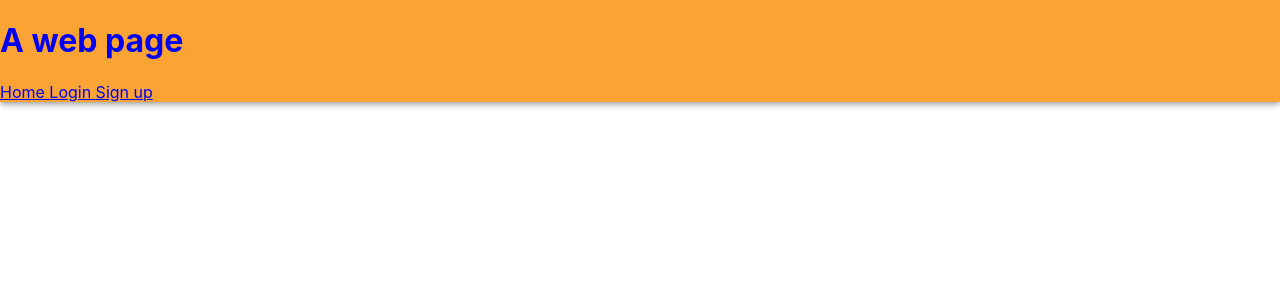
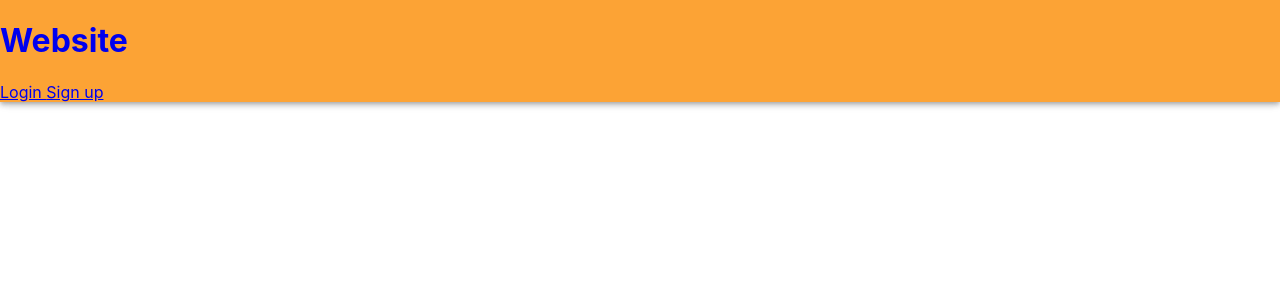
Before and after one commit to HenryRDavis/webthing-fe, a React (Create React App) app in the folder frontend/: page / in a window 1280 px wide. Shown: the top 300 px of the page. Built offline with nearby package versions, Linux system fonts and the light colour scheme.

Commit message:
made some nav changes

```diff
--- a/frontend/src/components/NavigationBar.js
+++ b/frontend/src/components/NavigationBar.js
@@ -25,10 +25,9 @@ export default function NavBar() {
     return (
         <NavThing>
               <NavLink to='/' style={{ textDecoration: 'none' }}>
-              <h1 className="company-name">A web page</h1>
+              <h1 className="company-name">Website</h1>
               </NavLink>
               <nav>
-                <NavLink to='/' className='link'> Home </NavLink>
                 <NavLink to='/login' className='link'> Login </NavLink>
                 <NavLink to='/signup' className='link signup-btn'> Sign up </NavLink>
               </nav>
```
